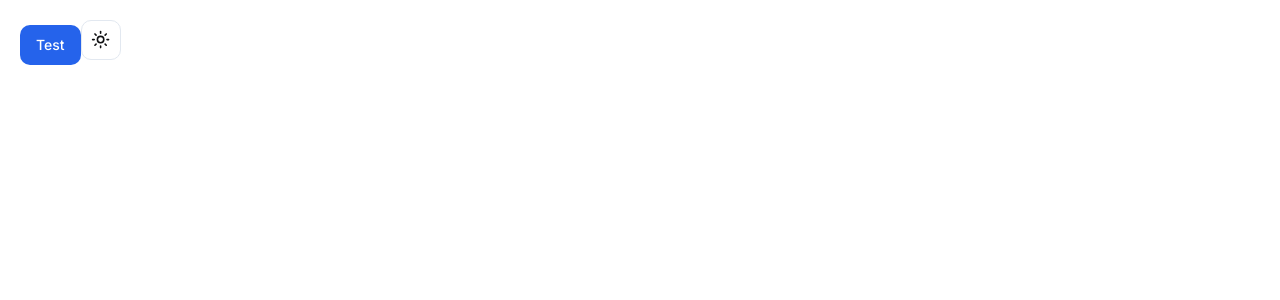
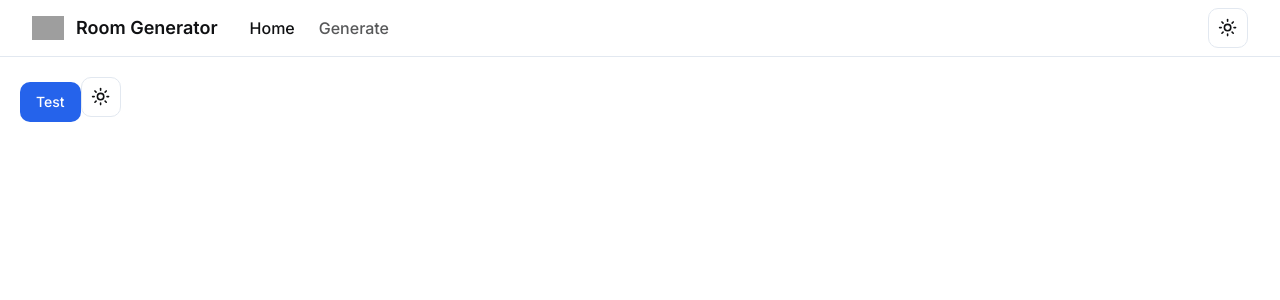
Before and after one commit to MusabDev/roomgenerator, a Next.js app: page / in a window 1280 px wide. Shown: the top 300 px of the page. Built offline with nearby package versions, Linux system fonts and the light colour scheme; grey boxes are pictures that could not be loaded.

Commit message:
chore: add header

```diff
--- a/src/app/layout.tsx
+++ b/src/app/layout.tsx
@@ -1,5 +1,6 @@
 import type { Metadata } from 'next'
 import { Inter } from 'next/font/google'
+import { Header } from '~/components/header'
 import { Providers } from '~/components/providers'
 import './globals.css'
 
@@ -18,7 +19,10 @@ export default function RootLayout({
   return (
     <html lang="en">
       <body className={inter.className}>
-        <Providers>{children}</Providers>
+        <Providers>
+          <Header />
+          {children}
+        </Providers>
       </body>
     </html>
   )
--- /dev/null
+++ b/src/components/header.tsx
@@ -0,0 +1,58 @@
+'use client'
+
+import Image from 'next/image'
+import Link from 'next/link'
+import { usePathname } from 'next/navigation'
+
+import { siteConfig } from '~/config/site'
+import { cn } from '~/lib/utils'
+import { ModeToggle } from './mode-toggle'
+
+const nav = [
+  {
+    href: '/',
+    label: 'Home',
+  },
+  {
+    href: '/generate',
+    label: 'Generate',
+  },
+]
+
+export function Header() {
+  const pathname = usePathname()
+
+  return (
+    <header className="supports-backdrop-blur:bg-background/60 sticky top-0 z-50 w-full border-b bg-background/95 backdrop-blur">
+      <div className="container flex h-14 items-center justify-between flex-wrap gap-6">
+        <div className="flex items-center gap-8 flex-wrap">
+          <Link
+            href="/"
+            className="flex items-center gap-3 text-lg font-semibold"
+          >
+            <Image src="/icon.png" alt="Logo" width={32} height={32} />
+            {siteConfig.name}
+          </Link>
+
+          <nav className="flex items-center gap-6">
+            {nav.map((item) => (
+              <Link
+                href={item.href}
+                key={item.href}
+                className={cn(
+                  'font-medium text-foreground/70 hover:text-foreground transition-colors',
+                  pathname === item.href && 'text-foreground',
+                )}
+              >
+                {item.label}
+              </Link>
+            ))}
+          </nav>
+        </div>
+        <div className="flex items-center gap-3">
+          <ModeToggle />
+        </div>
+      </div>
+    </header>
+  )
+}
--- /dev/null
+++ b/src/config/site.ts
@@ -0,0 +1,3 @@
+export const siteConfig = {
+  name: 'Room Generator',
+}
```
